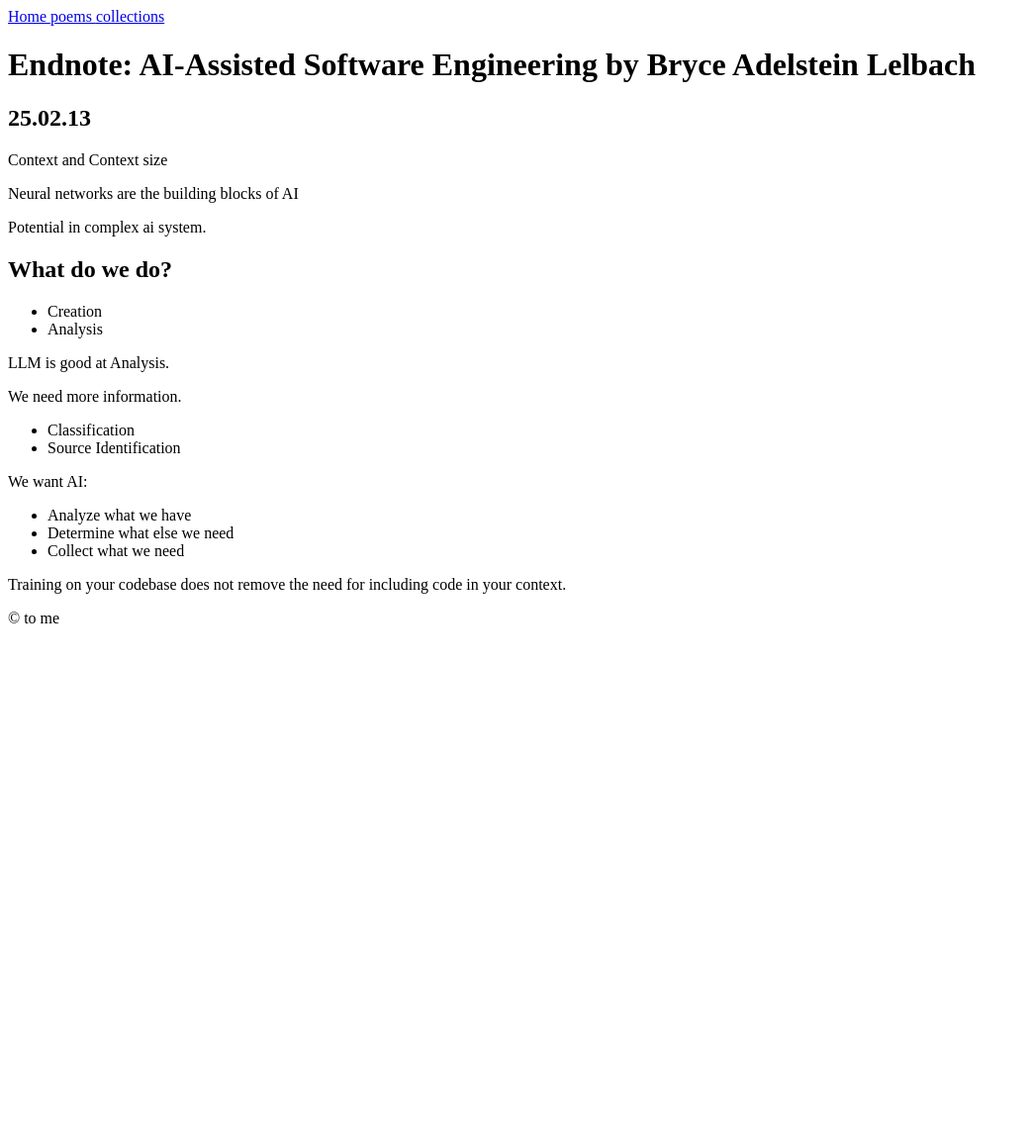
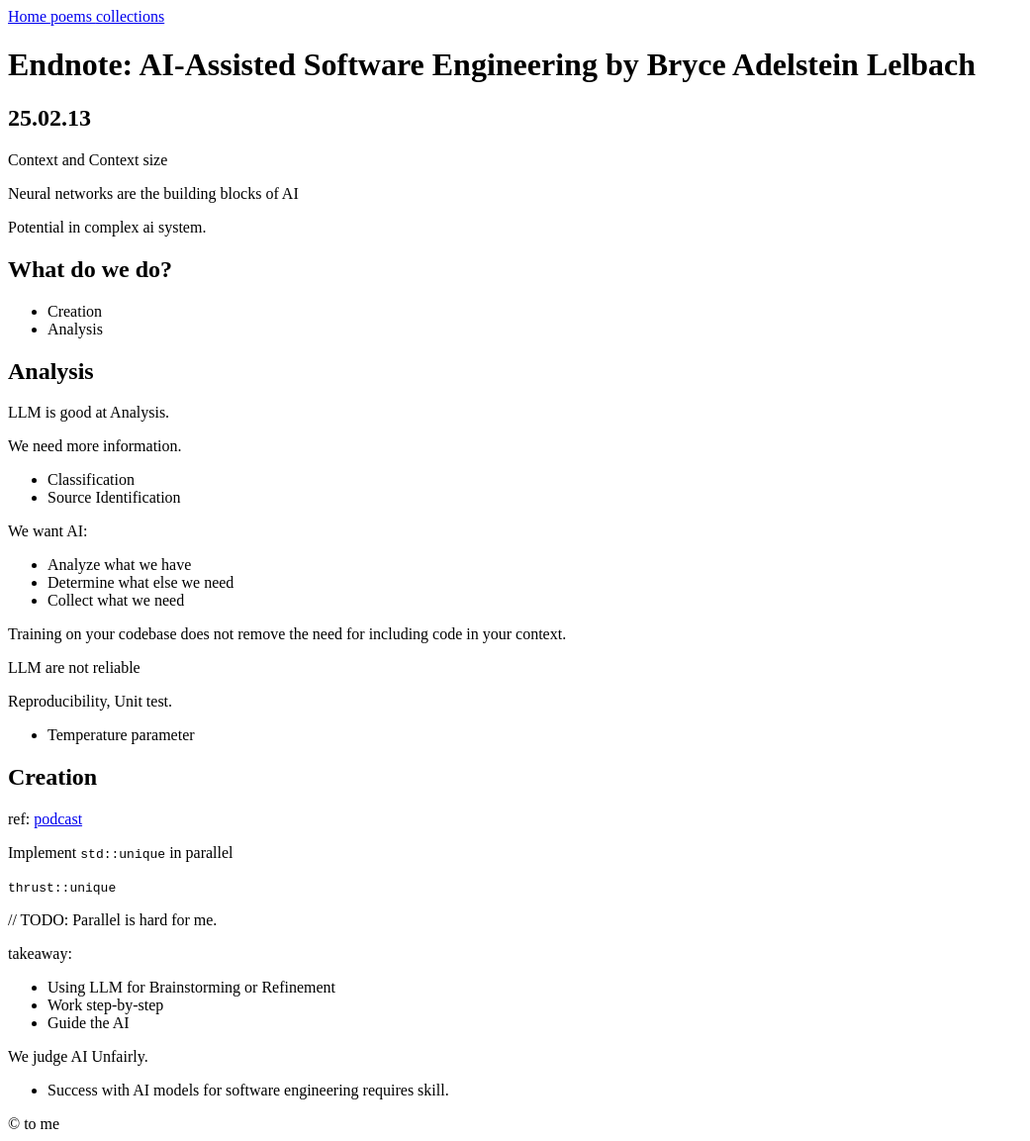
Before and after one commit to WSQS/blog, a Jekyll site: the page built from _code/CppOnSea/2023/endnote_ai-assisted_software_engineering.md, in a window 1280 px wide. Shown: the whole page at 99% size, without its empty margins (0-1041 px from the left). Built offline with Jekyll 4.4.1, drawn with Linux system fonts in a browser that asks for light colours; before the commit the page ends 900 px from its top, so only the background shows below that.

Commit message:
add note of cpp on sea

```diff
--- a/_code/CppOnSea/2023/endnote_ai-assisted_software_engineering.md
+++ b/_code/CppOnSea/2023/endnote_ai-assisted_software_engineering.md
@@ -1,6 +1,7 @@
 ---
 title: "Endnote: AI-Assisted Software Engineering by Bryce Adelstein Lelbach"
 date: 2025-02-13
+url: https://www.bilibili.com/video/BV1saKseSEtT/
 tags:
   - Cpp
   - AI
@@ -18,6 +19,8 @@ Potential in complex ai system.
 - Creation
 - Analysis
 
+## Analysis
+
 LLM is good at Analysis.
 
 We need more information.
@@ -32,3 +35,29 @@ We want AI:
 - Collect what we need
 
 Training on your codebase does not remove the need for including code in your context.
+
+LLM are not reliable
+
+Reproducibility, Unit test.
+
+- Temperature parameter
+
+## Creation
+
+ref: [podcast](https://adpthepodcast.com)
+
+Implement `std::unique` in parallel
+
+`thrust::unique`
+
+// TODO: Parallel is hard for me.
+
+takeaway:
+
+- Using LLM for Brainstorming or Refinement
+- Work step-by-step
+- Guide the AI
+
+We judge AI Unfairly.
+
+- Success with AI models for software engineering requires skill.
```
Also changed, not shown: _code/algorithm/mit_signals_and_systems/03_feedback_poles_and_fundamental_modes.md (added, +7 -0 lines).
